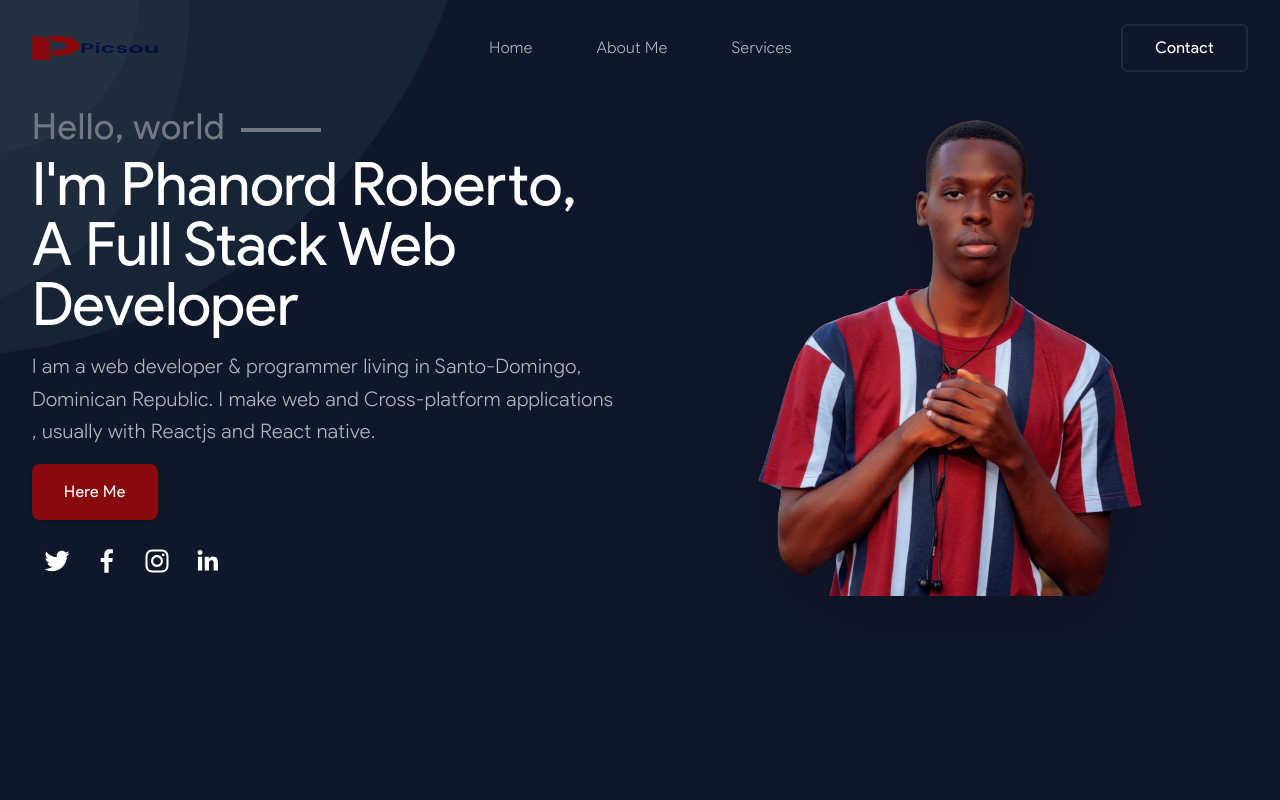
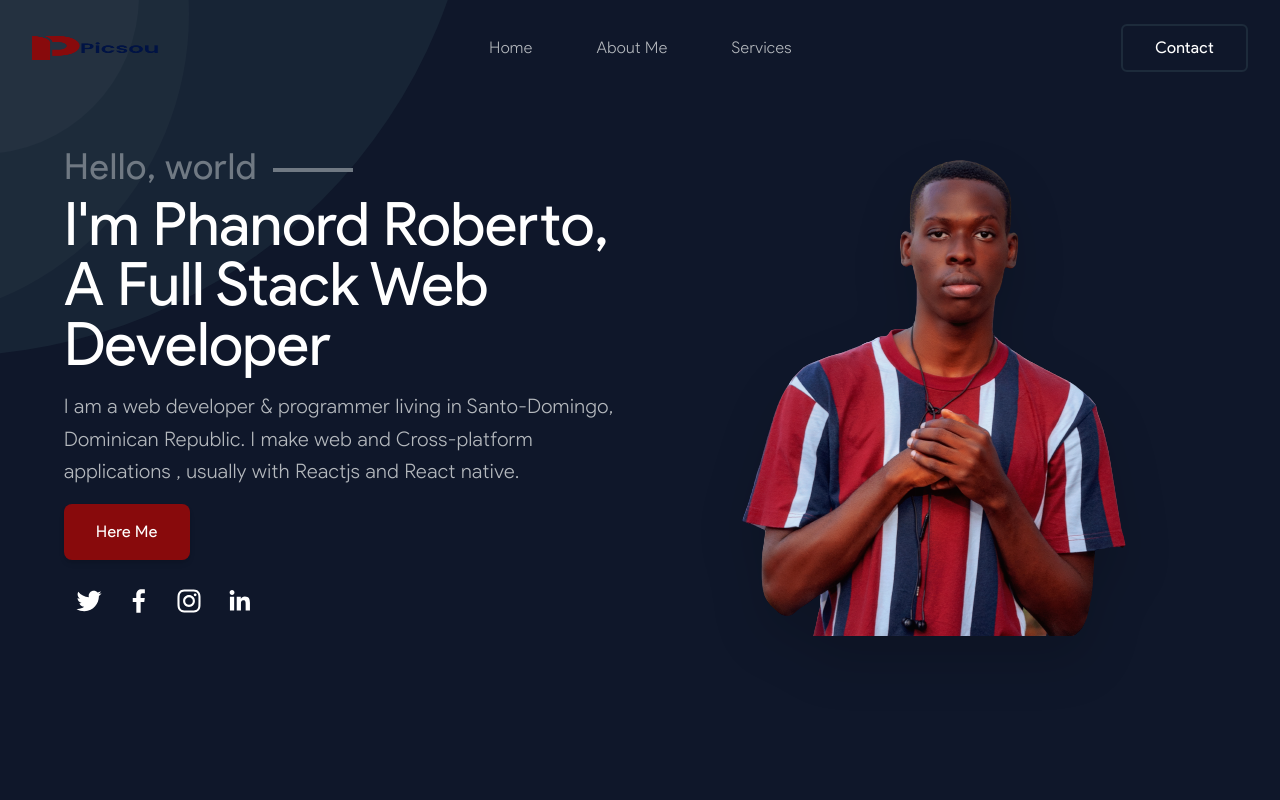
Before and after one commit to PicsouRob/website, a React (Create React App) app: page / in a window 1280 px wide. Shown: the top 800 px of the page. Built offline with nearby package versions, Linux system fonts and the light colour scheme.

Commit message:
first commit

```diff
--- a/src/Pages/Home/index.jsx
+++ b/src/Pages/Home/index.jsx
@@ -19,7 +19,7 @@ function Home() {
         <div id="home" class="relative px-8 mx-auto max-w-7xl z-20 min-h-screen">
             <Header />
             {/* <img alt="" src={circle} class="absolute top-0 right-0" /> */}
-            <div class="flex items-center">
+            <div class="relative py-10 px-8 mx-auto max-w-7xl">
                 <div class="flex flex-col lg:flex-row items-center gap-10">
                     <div class="w-full lg:w-1/2">
                         <div class="flex md:items-center md:gap-8 lg:gap-x-16 md:hidden py-10">
```
